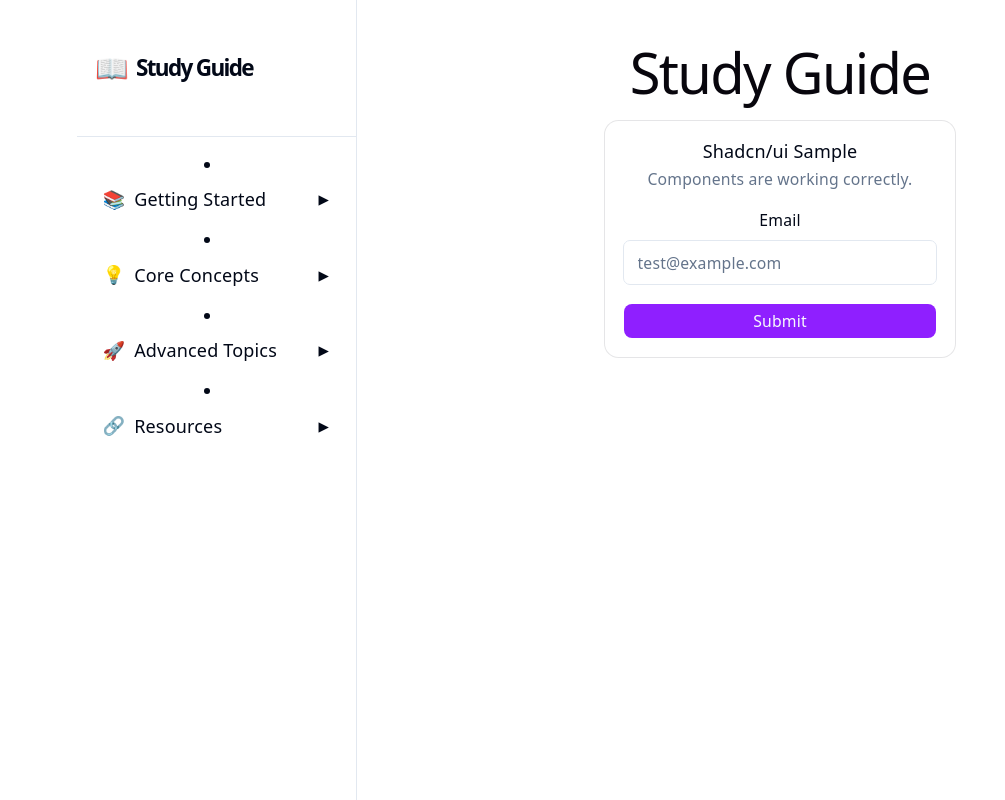
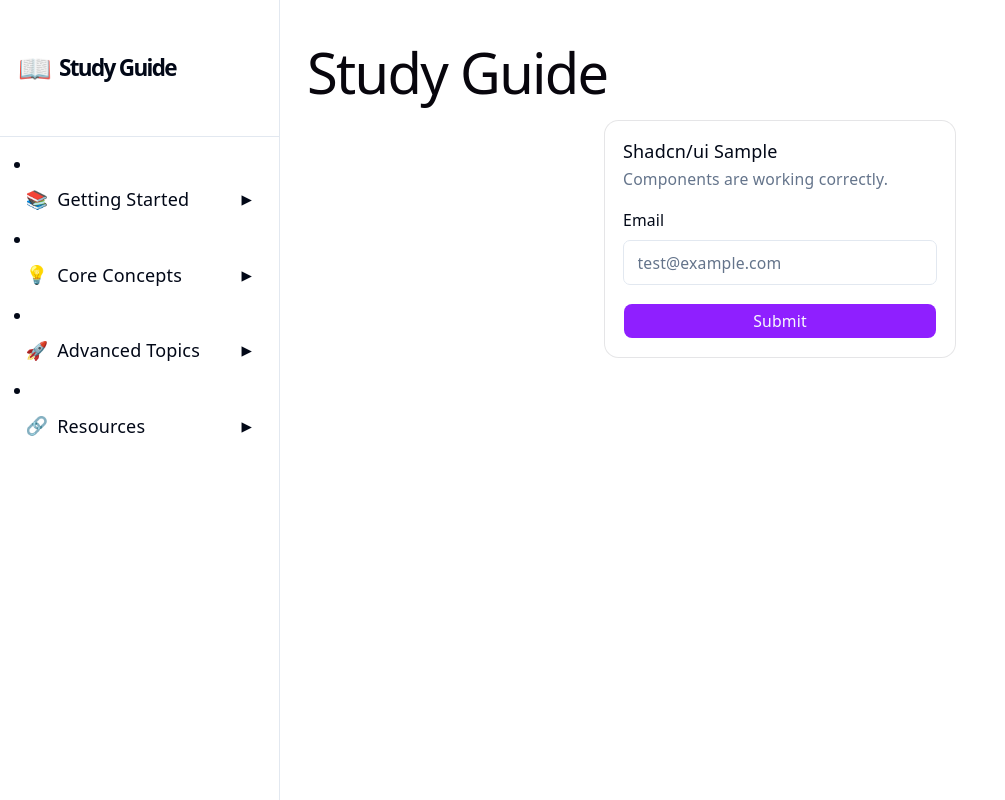
Before and after one commit to eduardolozano1993/study-guide, a React (Vite) app: page / in a window 1280 px wide. Shown: the whole page, without its empty margins (0-1005 px from the left). Built offline with nearby package versions, Linux system fonts and the light colour scheme.

Commit message:
fix: remove width constraint and centering from #root styles

```diff
--- a/src/index.css
+++ b/src/index.css
@@ -111,11 +111,7 @@
 }
 
 #root {
-  width: 1126px;
-  max-width: 100%;
-  margin: 0 auto;
-  text-align: center;
-  border-inline: 1px solid var(--border);
+  width: 100%;
   min-height: 100svh;
   display: flex;
   flex-direction: column;
```
